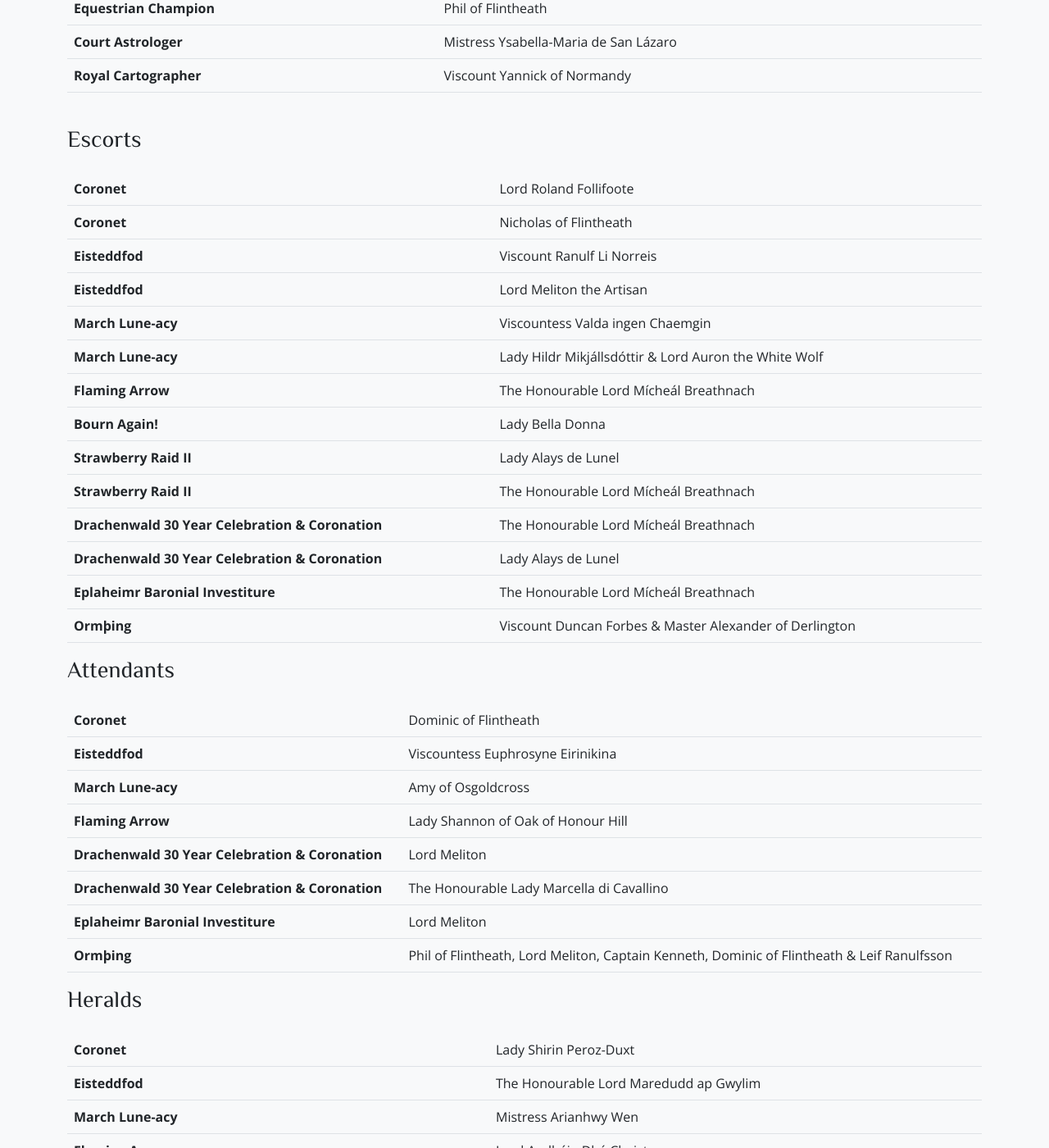
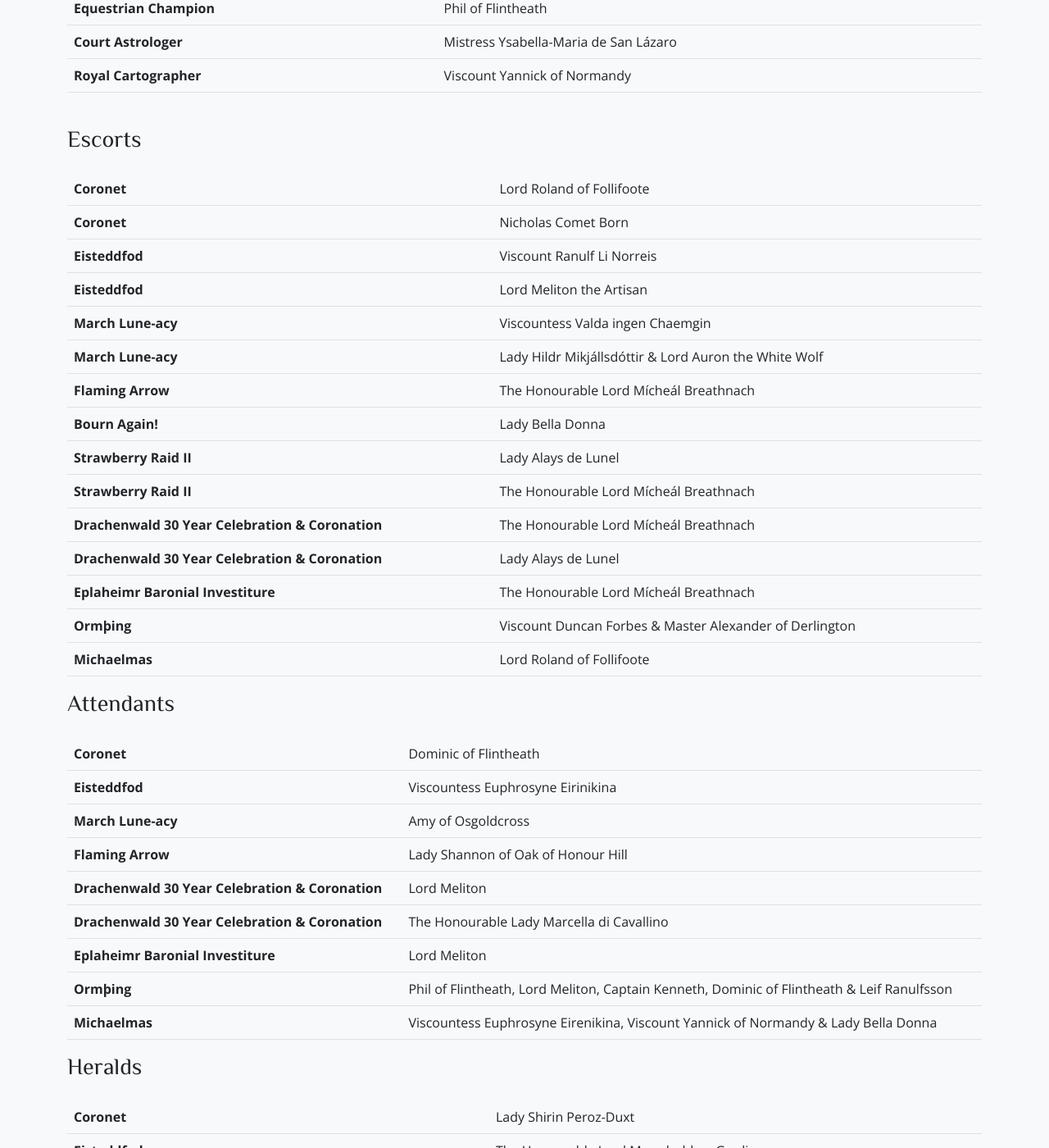
Before and after one commit to drachenwald/insulae-draconis, a Jekyll site: the page built from coronet/index.md, in a window 1280 px wide and 1400 px high, scrolled down 2187 px. Shown: the whole window at 82% size. Built offline with Jekyll 4.4.1, drawn with Linux system fonts in a browser that asks for light colours; comment, search, counter and statistics services are not loaded; some of the changed text lies outside the part shown.

Commit message:
Update index.md

```diff
--- a/coronet/index.md
+++ b/coronet/index.md
@@ -174,11 +174,11 @@ prevurl:
     <tbody>
       <tr>
         <td><strong>Coronet</strong></td>
-        <td>Lord Roland Follifoote</td>
+        <td>Lord Roland of Follifoote</td>
       </tr>
       <tr>
         <td><strong>Coronet</strong></td>
-        <td>Nicholas of Flintheath</td>
+        <td>Nicholas Comet Born</td>
       </tr>
       <tr>
         <td><strong>Eisteddfod</strong></td>
@@ -220,6 +220,9 @@ prevurl:
       </tr><tr>
         <td><strong>Ormþing</strong></td>
         <td>Viscount Duncan Forbes & Master Alexander of Derlington</td>
+      </tr><tr>
+        <td><strong>Michaelmas</strong></td>
+        <td>Lord Roland of Follifoote</td>
       </tr>
   </tbody>
 </table>
@@ -253,6 +256,9 @@ prevurl:
       </tr><tr>
         <td><strong>Ormþing</strong></td>
         <td>Phil of Flintheath, Lord Meliton, Captain Kenneth, Dominic of Flintheath & Leif Ranulfsson</td>
+      </tr><tr>
+        <td><strong>Michaelmas</strong></td>
+        <td>Viscountess Euphrosyne Eirenikina, Viscount Yannick of Normandy & Lady Bella Donna</td>
       </tr>
   </tbody>
 </table> <h3>Heralds</h3>
@@ -288,6 +294,9 @@ prevurl:
       </tr><tr>
         <td><strong>Ormþing</strong></td>
         <td>Lady Shannon of Oak of Honour Hill & Count Avery Westfall</td>
+      </tr><tr>
+        <td><strong>Michaelmas</strong></td>
+        <td>Viscount Joel Ben Stuart</td>
       </tr>
   </tbody>
 </table>
```
